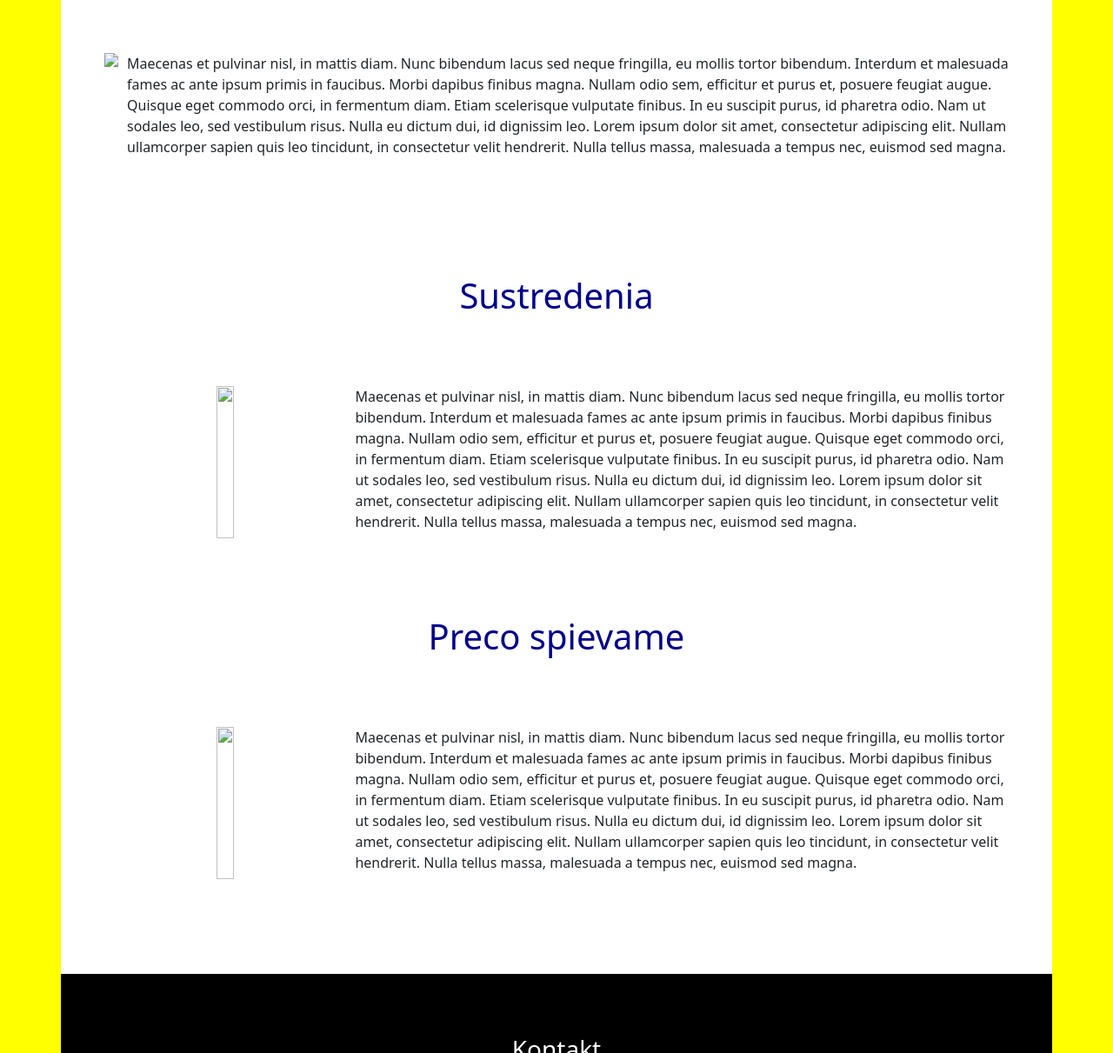
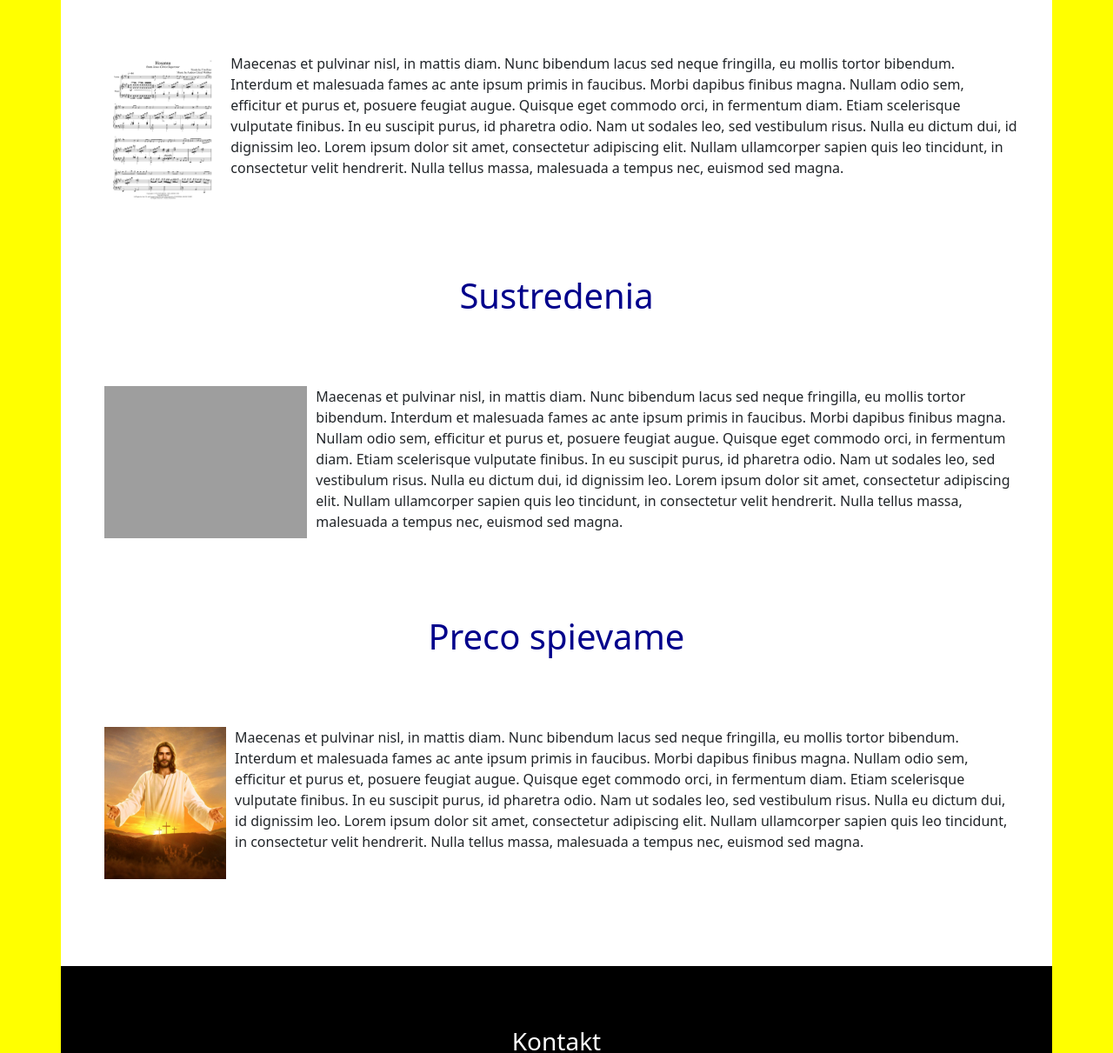
Before and after one commit to ProJoCEO/ZborStupavaWebsite, a plain HTML site: page index.html in a window 1280 px wide. Shown: the part 733-1944 px from the top of the page at 87% size. Drawn offline with nearby package versions, Linux system fonts and the light colour scheme; the site is published under a folder, as on GitHub Pages, so addresses that start at the root find nothing.

Commit message:
Update index.html

```diff
--- a/index.html
+++ b/index.html
@@ -38,7 +38,7 @@
         <h1 class="HeadTitle">Clenovia</h1>
 
         <div class="ImgPar" style="width: auto;">
-            <img height="242" src="/IMGs/ZborStupavaSustredenieZaruby2.JPG" style="margin: 0 10px" width="385">
+            <img height="242" src="IMGs/ZborStupavaSustredenieZaruby2.JPG" style="margin: 0 10px" width="385">
             <p>
                 Maecenas et pulvinar nisl, in mattis diam. Nunc bibendum lacus sed neque fringilla, eu mollis tortor
                 bibendum. Interdum et malesuada fames ac ante ipsum primis in faucibus. Morbi dapibus finibus magna. Nullam
@@ -58,7 +58,7 @@
         <h1 class="HeadTitle">Co spievame</h1>
 
         <div class="ImgPar" style="width: auto;">
-            <img src="/IMGs/Hosanna%20Noty.png" style="margin: 0 10px" width="385">
+            <img src="IMGs/Hosanna%20Noty.png" style="margin: 0 10px" width="385">
             <p>
                 Maecenas et pulvinar nisl, in mattis diam. Nunc bibendum lacus sed neque fringilla, eu mollis tortor
                 bibendum. Interdum et malesuada fames ac ante ipsum primis in faucibus. Morbi dapibus finibus magna. Nullam
@@ -78,7 +78,7 @@
         <h1 class="HeadTitle">Sustredenia</h1>
 
         <div class="ImgPar" style="width: auto;">
-            <img height="242" src="/IMGs/ZborStupavaSustredenieZaruby.JPG" style="margin: 0 10px" width="385">
+            <img height="242" src="IMGs/ZborStupavaSustredenieZaruby.JPG" style="margin: 0 10px" width="385">
             <p>
                 Maecenas et pulvinar nisl, in mattis diam. Nunc bibendum lacus sed neque fringilla, eu mollis tortor
                 bibendum. Interdum et malesuada fames ac ante ipsum primis in faucibus. Morbi dapibus finibus magna. Nullam
@@ -98,7 +98,7 @@
         <h1 class="HeadTitle">Preco spievame</h1>
 
         <div class="ImgPar" style="width: auto;">
-            <img height="242" src="/IMGs/Picture-of-Jesus.jpg" style="margin: 0 10px" width="385">
+            <img height="242" src="IMGs/Picture-of-Jesus.jpg" style="margin: 0 10px" width="385">
             <p>
                 Maecenas et pulvinar nisl, in mattis diam. Nunc bibendum lacus sed neque fringilla, eu mollis tortor
                 bibendum. Interdum et malesuada fames ac ante ipsum primis in faucibus. Morbi dapibus finibus magna. Nullam
```
